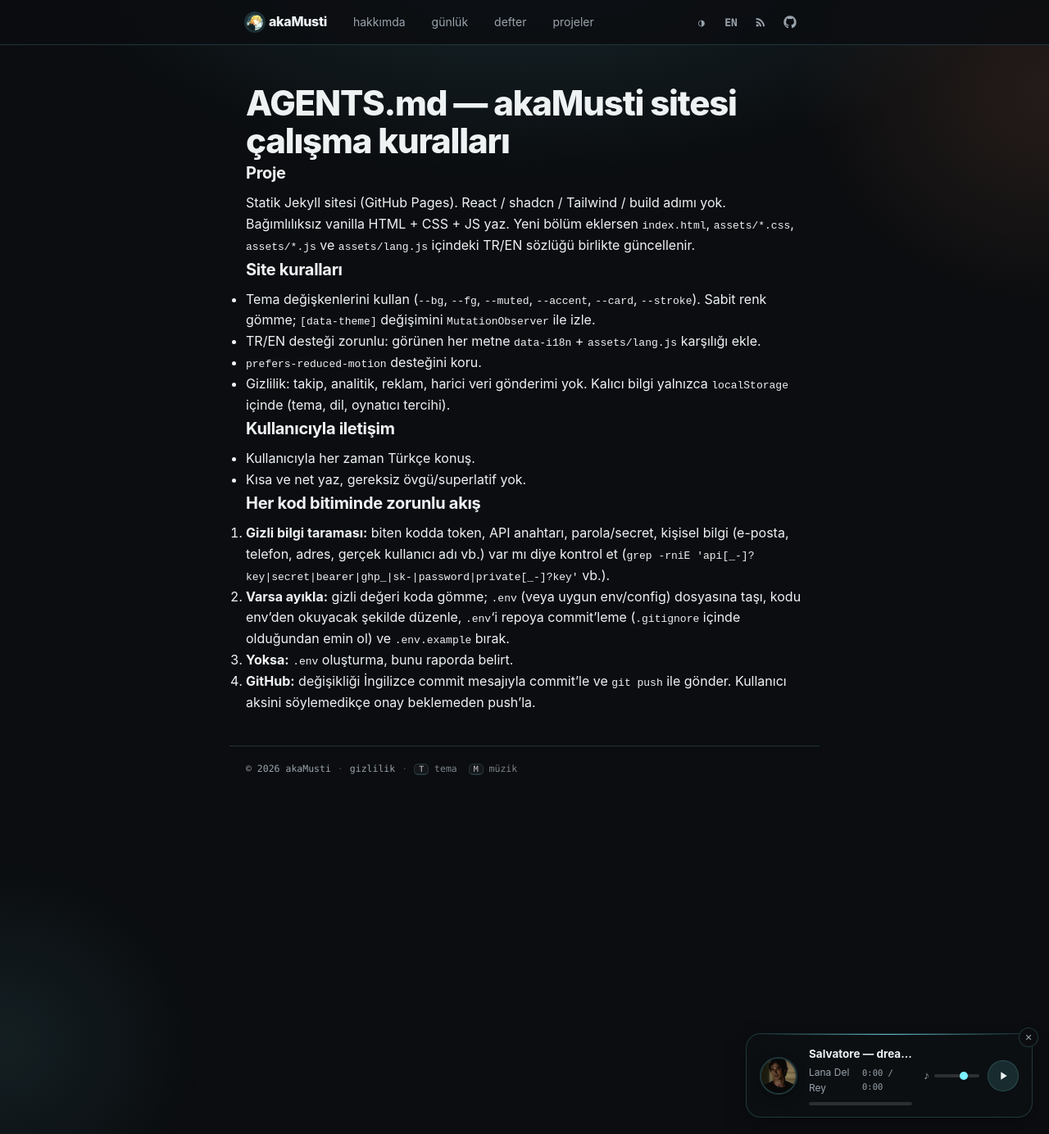
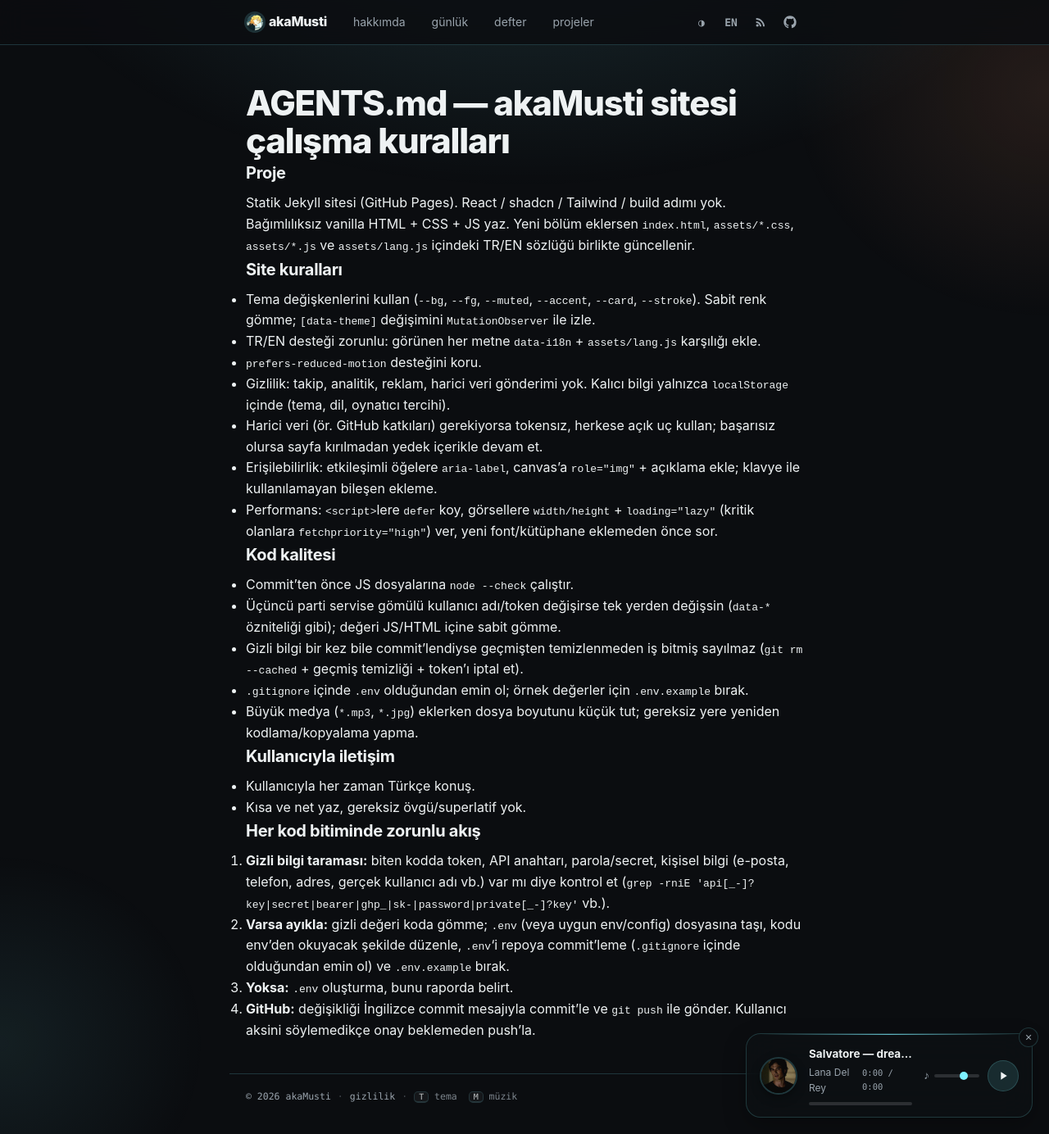
Before and after one commit to akamusti/akamusti.github.io, a Jekyll site: the page built from AGENTS.md, in a window 1280 px wide and 1384 px high. Shown: the whole window at 82% size. Built offline with Jekyll 4.4.1, drawn with Linux system fonts in a browser that asks for light colours; our own code applies the rules of GitHub Pages for plain Markdown files.

Commit message:
Expand AGENTS.md with quality and accessibility rules

```diff
--- a/AGENTS.md
+++ b/AGENTS.md
@@ -12,6 +12,22 @@ Bağımlılıksız vanilla HTML + CSS + JS yaz. Yeni bölüm eklersen `index.htm
 - `prefers-reduced-motion` desteğini koru.
 - Gizlilik: takip, analitik, reklam, harici veri gönderimi yok. Kalıcı bilgi yalnızca
   `localStorage` içinde (tema, dil, oynatıcı tercihi).
+- Harici veri (ör. GitHub katkıları) gerekiyorsa tokensız, herkese açık uç kullan;
+  başarısız olursa sayfa kırılmadan yedek içerikle devam et.
+- Erişilebilirlik: etkileşimli öğelere `aria-label`, canvas'a `role="img"` + açıklama ekle;
+  klavye ile kullanılamayan bileşen ekleme.
+- Performans: `<script>`lere `defer` koy, görsellere `width/height` + `loading="lazy"`
+  (kritik olanlara `fetchpriority="high"`) ver, yeni font/kütüphane eklemeden önce sor.
+
+## Kod kalitesi
+- Commit'ten önce JS dosyalarına `node --check` çalıştır.
+- Üçüncü parti servise gömülü kullanıcı adı/token değişirse tek yerden değişsin
+  (`data-*` özniteliği gibi); değeri JS/HTML içine sabit gömme.
+- Gizli bilgi bir kez bile commit'lendiyse geçmişten temizlenmeden iş bitmiş sayılmaz
+  (`git rm --cached` + geçmiş temizliği + token'ı iptal et).
+- `.gitignore` içinde `.env` olduğundan emin ol; örnek değerler için `.env.example` bırak.
+- Büyük medya (`*.mp3`, `*.jpg`) eklerken dosya boyutunu küçük tut; gereksiz yere
+  yeniden kodlama/kopyalama yapma.
 
 ## Kullanıcıyla iletişim
 - Kullanıcıyla her zaman Türkçe konuş.
```
